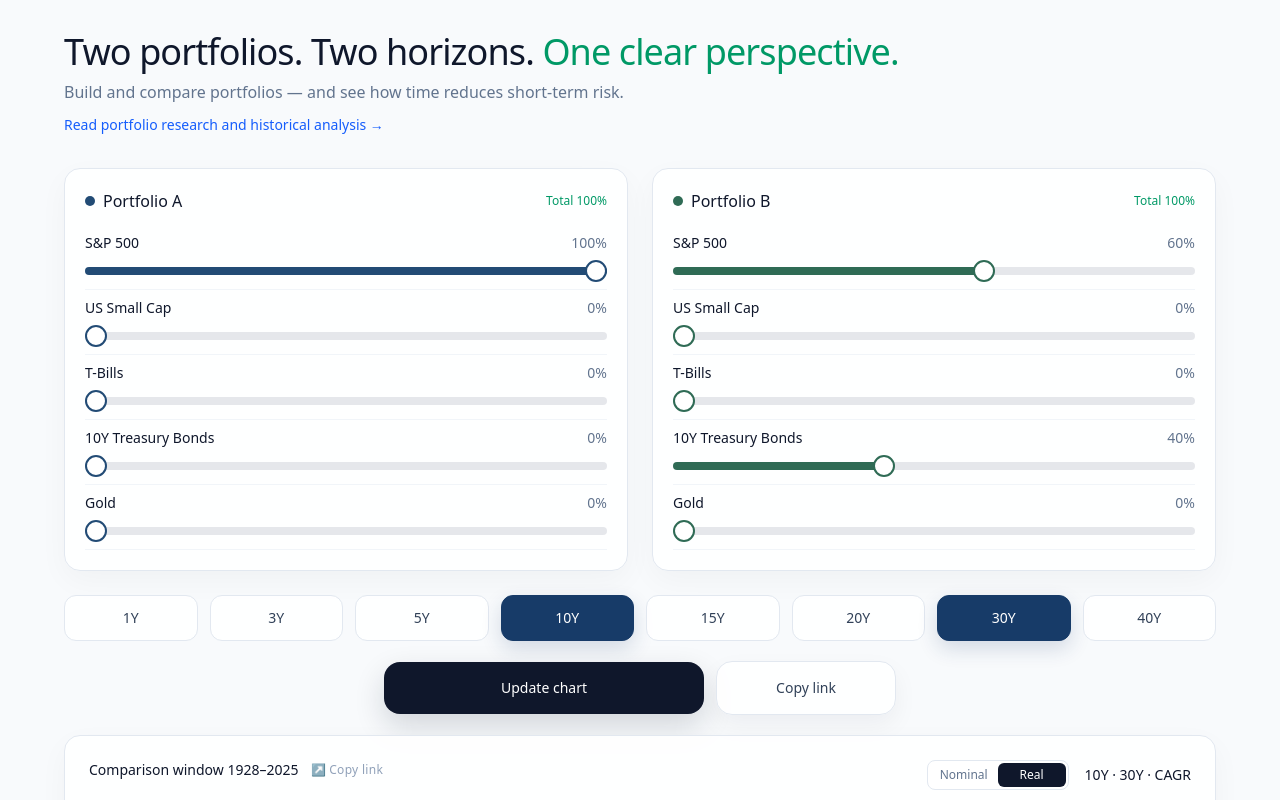
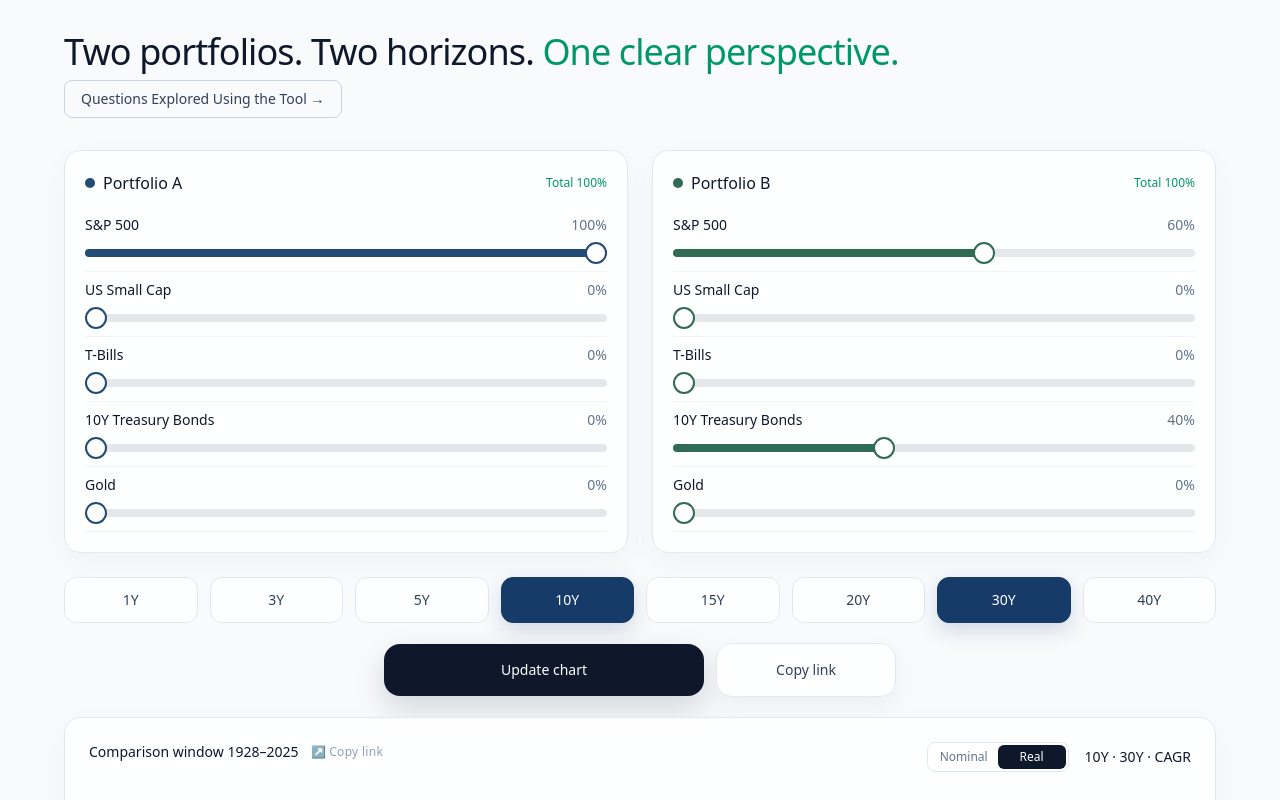
Before and after one commit to horizonworks-lab/portfolio-lab, a React (Vite) app: page / in a window 1280 px wide. Shown: the top 800 px of the page. Built offline with nearby package versions, Linux system fonts and the light colour scheme.

Commit message:
Update App.jsx

```diff
--- a/src/App.jsx
+++ b/src/App.jsx
@@ -582,20 +582,14 @@ export default function App() {
       <style>{`:root{--slider-color:#224b75;} .portfolio-b{--slider-color:#2f6b55;} .clean-slider{appearance:none;height:8px;border-radius:999px;outline:none;} .clean-slider::-webkit-slider-thumb{appearance:none;width:22px;height:22px;border-radius:999px;background:#fff;border:2.5px solid var(--slider-color);cursor:pointer;} .clean-slider::-moz-range-thumb{width:22px;height:22px;border-radius:999px;background:#fff;border:2.5px solid var(--slider-color);cursor:pointer;}`}</style>
       <div className="max-w-6xl mx-auto">
         <h1 className="text-3xl md:text-4xl font-light tracking-tight mb-2">Two portfolios. Two horizons. <span className="text-emerald-600">One clear perspective.</span></h1>
-              <>
-        <p className="text-slate-500 mb-2">
-          Build and compare portfolios — and see how time reduces short-term risk.
-        </p>
-
            <p className="mb-8">
               <a
                 href="/analysis.html"
-            className="text-sm text-blue-600 hover:underline"
+                className="inline-flex items-center rounded-lg border border-slate-300 px-4 py-2 text-sm font-medium text-slate-700 hover:bg-slate-100"
               >
-            Read portfolio research and historical analysis →
+                Questions Explored Using the Tool →
               </a>
             </p>
-      </>
 
         <div className="grid md:grid-cols-2 gap-6 mb-6">
           <div><Card title="Portfolio A" data={draftA} setData={setDraftA} onNormalize={() => setDraftA(normalizePortfolio(draftA))} validationAttempted={validationAttempted} /></div>
```
Lines whose indentation alone changed are shown as unchanged.
